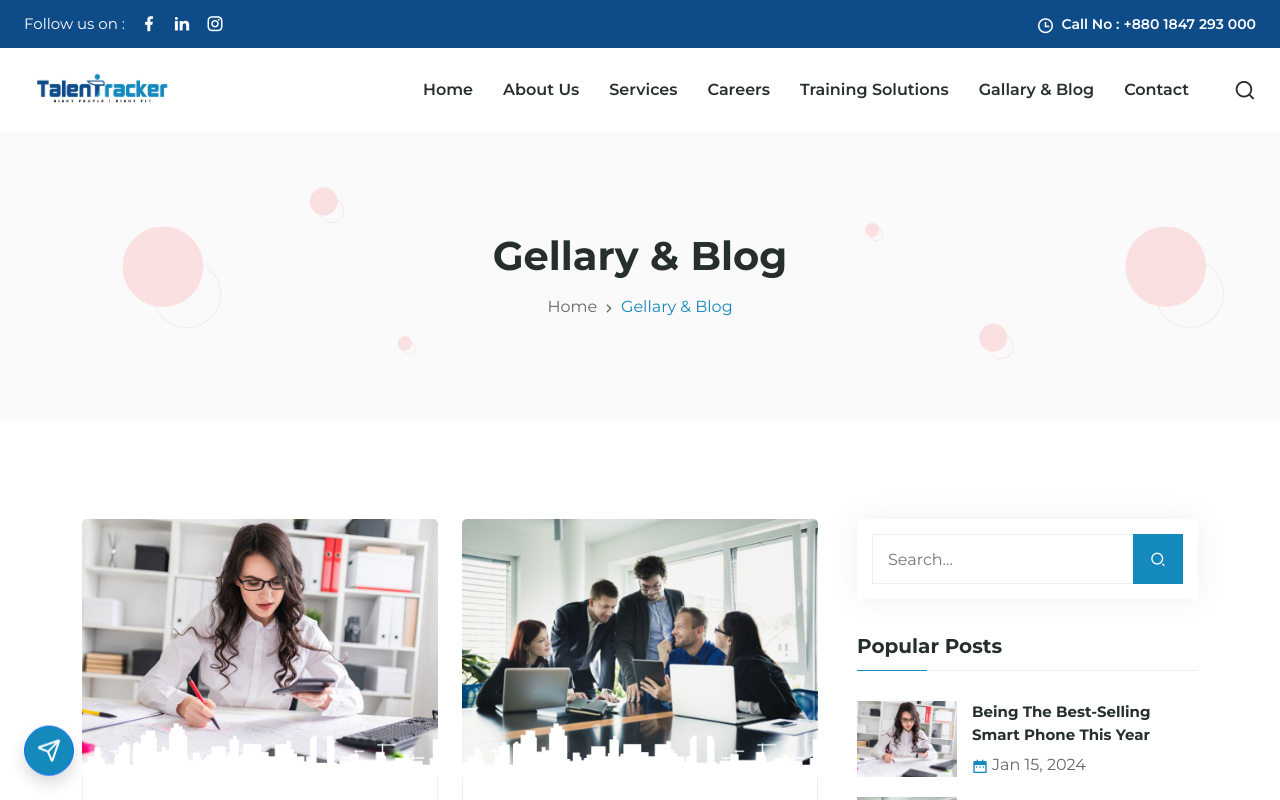
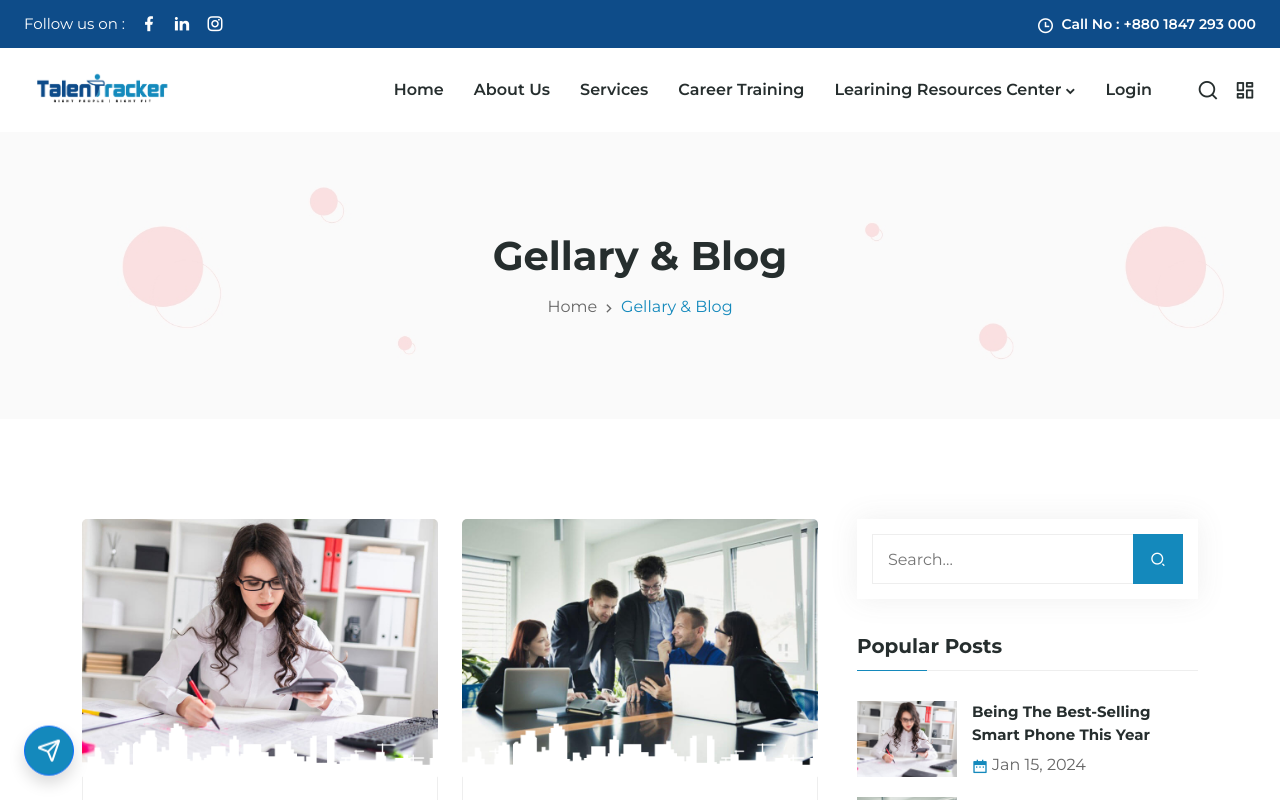
Before and after one commit to MostasirMahim/talentracker-demo, a Next.js app: page /blog in a window 1280 px wide. Shown: the top 800 px of the page. Built offline with nearby package versions, Linux system fonts and the light colour scheme.

Commit message:
style : updated navbar component with links.

```diff
--- a/src/components/Layouts/NavbarStyleOne.js
+++ b/src/components/Layouts/NavbarStyleOne.js
@@ -73,9 +73,7 @@ const NavbarStyleOne = () => {
                   <li className="nav-item">
                     <Link
                       href="/"
-                        className={`nav-link ${
-                          pathname == "/" && "active"
-                        }`}
+                      className={`nav-link ${pathname == "/" && "active"}`}
                     >
                       Home
                     </Link>
@@ -104,23 +102,33 @@ const NavbarStyleOne = () => {
 
                   <li className="nav-item">
                     <Link
-                        href="/career/"
+                      href="/training-solutions/"
                       className={`nav-link ${
-                          pathname == "/career/" && "active"
+                        pathname == "/training-solutions/" && "active"
                       }`}
                     >
-                        Careers
+                      Career Training
                     </Link>
                   </li>
 
                   <li className="nav-item">
                     <Link
-                        href="/training-solutions/"
+                      href="#"
+                      onClick={(e) => e.preventDefault()}
+                      className="dropdown-toggle nav-link"
+                    >
+                      Learining Resources Center
+                    </Link>
+
+                    <ul className="dropdown-menu">
+                      <li className="nav-item">
+                        <Link
+                          href="/news/"
                           className={`nav-link ${
-                          pathname == "/training-solutions/" && "active"
+                            pathname == "/news/" && "active"
                           }`}
                         >
-                        Training Solutions
+                          News
                         </Link>
                       </li>
 
@@ -131,18 +139,20 @@ const NavbarStyleOne = () => {
                             pathname == "/blog/" && "active"
                           }`}
                         >
-                        Gallary & Blog
+                          Blog & Gellary
                         </Link>
+                      </li>
+                    </ul>
                   </li>
 
                   <li className="nav-item">
                     <Link
-                        href="/contact/"
+                      href="/profile/"
                       className={`nav-link ${
-                          pathname == "/contact/" && "active"
+                        pathname == "/profile/" && "active"
                       }`}
                     >
-                        Contact
+                      Login
                     </Link>
                   </li>
                 </ul>
@@ -151,6 +161,15 @@ const NavbarStyleOne = () => {
               <div className="others-option">
                 <div className="search-icon" onClick={handleToggleSearchModal}>
                   <i className="ri-search-line"></i>
+                </div>
+                <div
+                  className="search-icon"
+                  data-bs-toggle="offcanvas"
+                  data-bs-target="#offcanvasExample"
+                  aria-controls="offcanvasExample"
+                  role="button"
+                >
+                  <i className="ri-dashboard-line"></i>
                 </div>
               </div>
             </nav>
@@ -193,6 +212,29 @@ const NavbarStyleOne = () => {
           </div>
         </div>
       </div>
+
+      {/* Side Canvas */}
+      <div
+        className="offcanvas offcanvas-end"
+        tabIndex="-1"
+        id="offcanvasExample"
+        aria-labelledby="offcanvasExampleLabel"
+      >
+        <div className="offcanvas-header">
+          <h5 className="offcanvas-title" id="offcanvasExampleLabel">
+            Search Panel
+          </h5>
+          <button
+            type="button"
+            className="btn-close"
+            data-bs-dismiss="offcanvas"
+            aria-label="Close"
+          ></button>
+        </div>
+        <div className="offcanvas-body">
+          <p>Put your search inputs or content here.</p>
+        </div>
+      </div>
     </>
   );
 };
```
Also changed, not shown: src/components/Layouts/NavbarStyleTwo.js (+56 -14 lines). Lines whose indentation alone changed are shown as unchanged.
